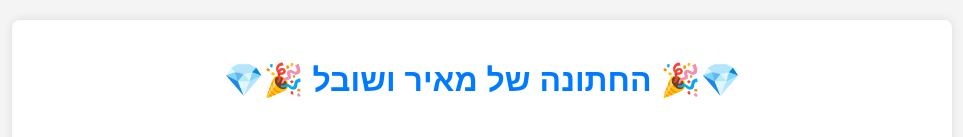
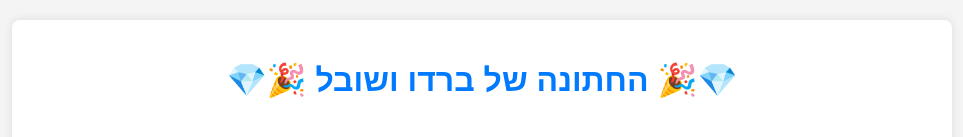
Before and after one commit to Shimonhajaj1/wedding, a plain HTML site: page index.html in a window 1280 px wide. Shown: the top 137 px of the page, without its empty margins (158-1121 px from the left). Drawn offline with Linux system fonts and the light colour scheme; no server answers.

Commit message:
Add files via upload

```diff
--- a/index.html
+++ b/index.html
@@ -3,7 +3,7 @@
 <head>
     <meta charset="UTF-8">
     <meta name="viewport" content="width=device-width, initial-scale=1.0">
-    <title>החתונה של מאיר ושובל</title>
+    <title>החתונה של ברדו ושובל</title>
     <style>
         body {
             font-family: Arial, sans-serif;
@@ -135,7 +135,7 @@
 </head>
 <body>
     <div class="container">
-        <h1>💎🎉 החתונה של מאיר ושובל 🎉💎</h1>
+        <h1>💎🎉 החתונה של ברדו ושובל 🎉💎</h1>
 
         <div class="summary-cards">
             <div class="card confirmed" id="cardConfirmed">
```
